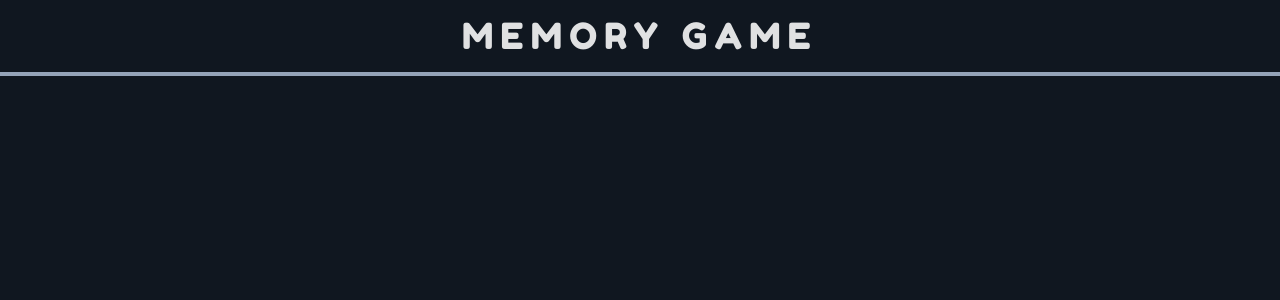
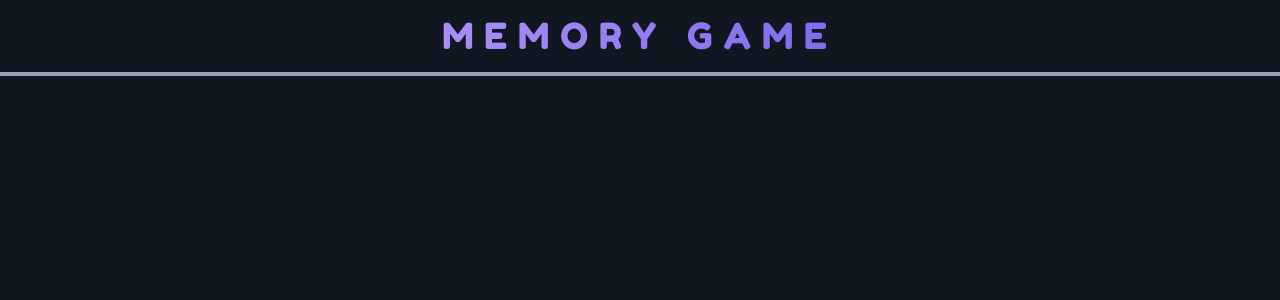
Before and after one commit to ddmv19/MemoryGameReact, a React (Vite) app: page / in a window 1280 px wide. Shown: the top 300 px of the page. Built offline with nearby package versions, Linux system fonts and the light colour scheme.

Commit message:
Add text gradient

```diff
--- a/src/App.jsx
+++ b/src/App.jsx
@@ -4,7 +4,7 @@ function App() {
   return (
     <main className="">
       <h1
-        className="py-4 text-4xl text-center uppercase tracking-[.2em] border-b-4 border-slate-400"
+        className="py-4 text-4xl text-center uppercase tracking-[.3em] border-b-4 border-slate-400 bg-gradient-to-r from-purple-300 to-indigo-600 bg-clip-text text-transparent"
         style={{ fontFamily: 'Fredoka One' }}
       >
         Memory Game
```
